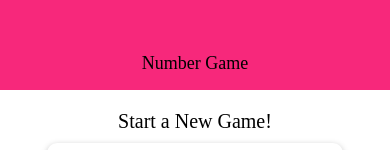
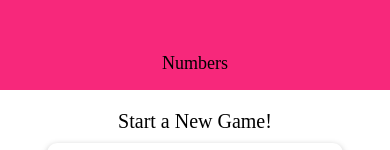
Before and after one commit to arthurs14/RN-Guess-A-Number, a React Native app: screen / in a window 390 px wide. Shown: the top 150 px of the page. Built offline with nearby package versions, Linux system fonts and the light colour scheme.

Commit message:
reverting header title back Numbers

```diff
--- a/App.js
+++ b/App.js
@@ -36,7 +36,7 @@ const App = () => {
 
   return (
     <View style={styles.screen}>
-      <Header title="Number Game" />
+      <Header title="Numbers" />
       {content}
     </View>
   );
```
